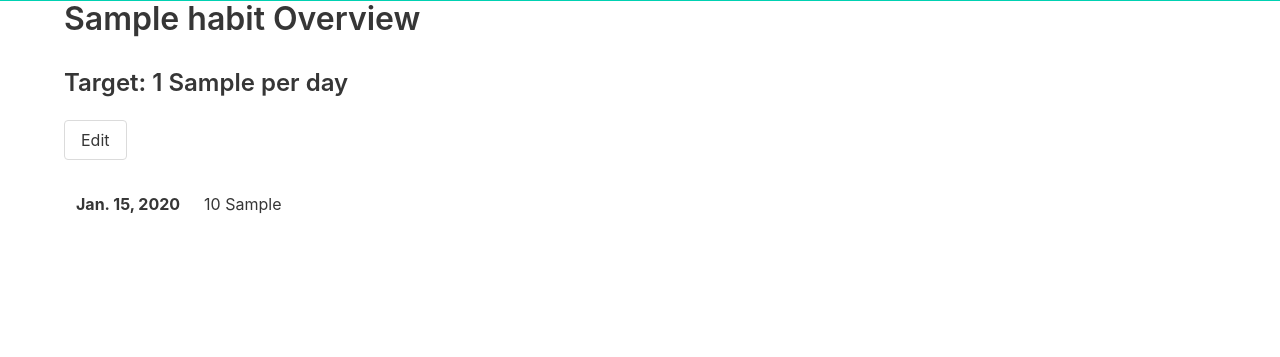
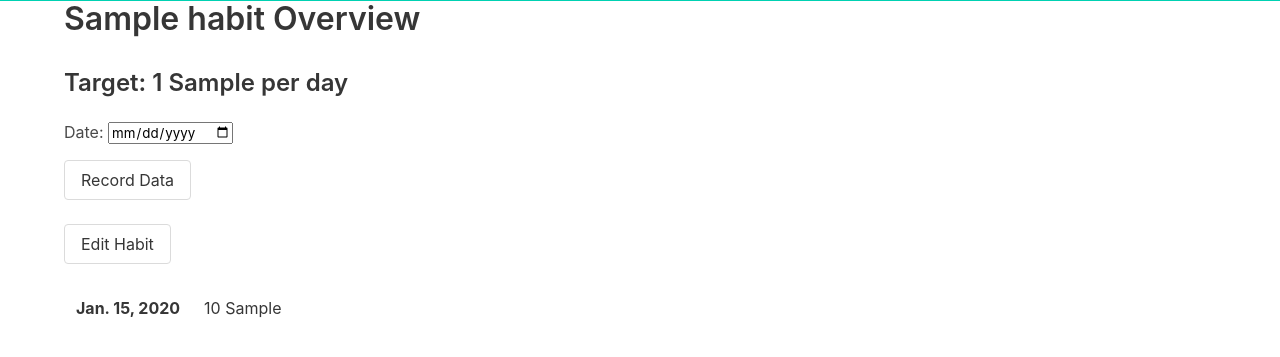
Before and after one commit to Momentum-Team-10/django-habit-tracker-jimbandrews, a Django app: page /habit/1/ in a window 1280 px wide. Shown: the part 55-412 px from the top of the page. Run offline with Django 3.2, Linux system fonts and the light colour scheme; a user stored in the database is signed in; tables that the repository leaves empty hold one stand-in row (values such as "Sample post"); parts of the project's set-up code (start-up, migrations or seed data) failed here and were passed over.

Commit message:
fixed record data form to use a url with the date, no longer need add_record view and template

```diff
--- a/habit_tracker/urls.py
+++ b/habit_tracker/urls.py
@@ -32,4 +32,5 @@ urlpatterns = [
     path('habit/<int:pk>/add_record', views.add_record, name="add_record"),
     path('habit/<int:pk>/', views.habit_details, name="habit_details"),
     path('habit/<int:pk>/edit/', views.edit_habit, name="edit_habit"),
+    path('habit/<int:pk>/<int:year>/<int:month>/<int:day>/', views.record_data, name="record_data"),
 ]
--- a/templates/tracker/habit_details.html
+++ b/templates/tracker/habit_details.html
@@ -24,14 +24,21 @@
         <h3>Target: {{ habit.target }} {{ habit.units }} per day</h3>
     </div>
     <div class="content block">
-        <a class="button" href="{% url 'edit_habit' pk=habit.pk %}">Edit</a>
+        <form action="{% url 'habit_details' pk=habit.pk %}" method="POST">
+            {% csrf_token %}
+            {{ form.as_p }}
+            <button class="button" type="submit">Record Data</button>
+        </form>
+    </div>
+    <div class="content block">
+        <a class="button" href="{% url 'edit_habit' pk=habit.pk %}">Edit Habit</a>
     </div>
     <table class="table">
         <tbody>
             {% for record in records %}
             <tr>
                 <th>
-                    {{ record.date}}
+                    {{ record.date }}
                 </th>
                 <td>{{ record.quantity }} {{ habit.units }}</td>
             </tr>
--- a/tracker/forms.py
+++ b/tracker/forms.py
@@ -11,4 +11,8 @@ class HabitForm(forms.ModelForm):
 class DailyRecordForm(forms.ModelForm):
     class Meta:
         model = DailyRecord
-        fields = ['quantity', 'date',]
+        fields = ['quantity',]
+
+
+class RecordDateForm(forms.Form):
+    date = forms.DateField(widget=forms.DateInput(attrs={'type': 'date'}))
--- a/tracker/models.py
+++ b/tracker/models.py
@@ -38,7 +38,7 @@ class DailyRecord(models.Model):
             models.UniqueConstraint(fields=['date', 'habit_id'], name="unique_daily_record")
         ]
 
-    quantity = models.IntegerField()
+    quantity = models.IntegerField(null=True)
     date = models.DateField()
     habit_id = models.ForeignKey('Habit', on_delete=models.CASCADE, unique_for_date="date")
     created_at = models.DateTimeField(auto_now_add=True)
--- a/tracker/views.py
+++ b/tracker/views.py
@@ -1,7 +1,8 @@
 from django.shortcuts import render, redirect, get_object_or_404
 from django.contrib.auth.decorators import login_required
 from .models import Habit, DailyRecord
-from .forms import DailyRecordForm, HabitForm
+from .forms import DailyRecordForm, HabitForm, RecordDateForm
+from datetime import date
 
 # Create your views here.
 
@@ -21,9 +22,19 @@ def user_profile(request):
 
 @login_required
 def habit_details(request, pk):
+    if request.method == "GET":
+        form = RecordDateForm()
+    else:
+        form = RecordDateForm(data=request.POST)
+        date_str = form['date'].value()
+        date_obj = date.fromisoformat(date_str)
+        year = date_obj.year
+        month = date_obj.month
+        day = date_obj.day
+        return redirect('record_data', pk=pk, year=year, month=month, day=day)
     habit = get_object_or_404(Habit, pk=pk)
     records = DailyRecord.objects.filter(habit_id=habit)
-    return render(request, 'tracker/habit_details.html', {'habit': habit, 'records': records})
+    return render(request, 'tracker/habit_details.html', {"habit": habit, "records": records, "form": form})
 
 
 @login_required
@@ -66,3 +77,18 @@ def edit_habit(request, pk):
             form.save()
             return redirect('habit_details', pk=pk)
     return render(request, 'tracker/edit_habit.html', {"form": form, "habit": habit})
+
+
+@login_required
+def record_data(request, pk, year, month, day):
+    habit = get_object_or_404(Habit, pk=pk)
+    record_date = date(year, month, day)
+    record, created = DailyRecord.objects.get_or_create(habit_id=habit, date=record_date)
+    if request.method == "GET":
+        form = DailyRecordForm(instance=record)
+    else:
+        form = DailyRecordForm(data=request.POST, instance=record)
+        if form.is_valid():
+            form.save()
+            return redirect('habit_details', pk=pk)
+    return render(request, 'tracker/record_data.html', {"form": form, "habit": habit, "record_date": record_date, "record": record, "created":created})
```
Also changed, not shown: templates/tracker/record_data.html (added, +8 -0 lines), tracker/migrations/0005_auto_20211204_0405.py (added).
